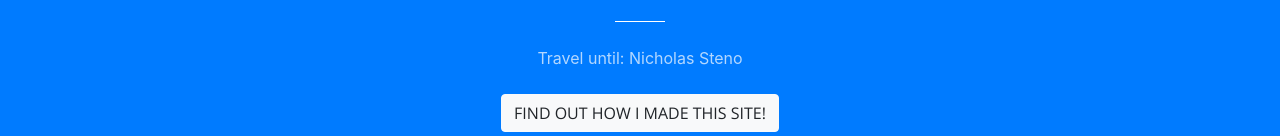
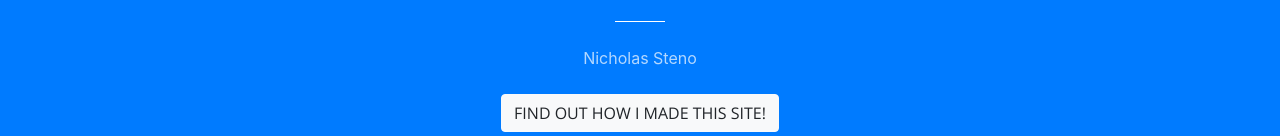
Before and after one commit to upsteer/upsteer.github.io, a website with bundled scripts: page index.html in a window 1280 px wide. Shown: the part 1046-1182 px from the top of the page. Built offline with nearby package versions, Linux system fonts and the light colour scheme.

Commit message:
Update index.html

```diff
--- a/index.html
+++ b/index.html
@@ -72,8 +72,7 @@
             <h2 class="section-heading text-white">Beautiful is what we see, more beautiful is what we know, most beautiful by far is what we don't.
 </h2>
             <hr class="light my-4">
-            <p class="text-faded mb-4"> Travel until:
-            Nicholas Steno</p>
+            <p class="text-faded mb-4">Nicholas Steno</p>
             <a class="btn btn-light btn-xl js-scroll-trigger" href="#love">Find Out How I made this Site!</a>
           </div>
         </div>
```
